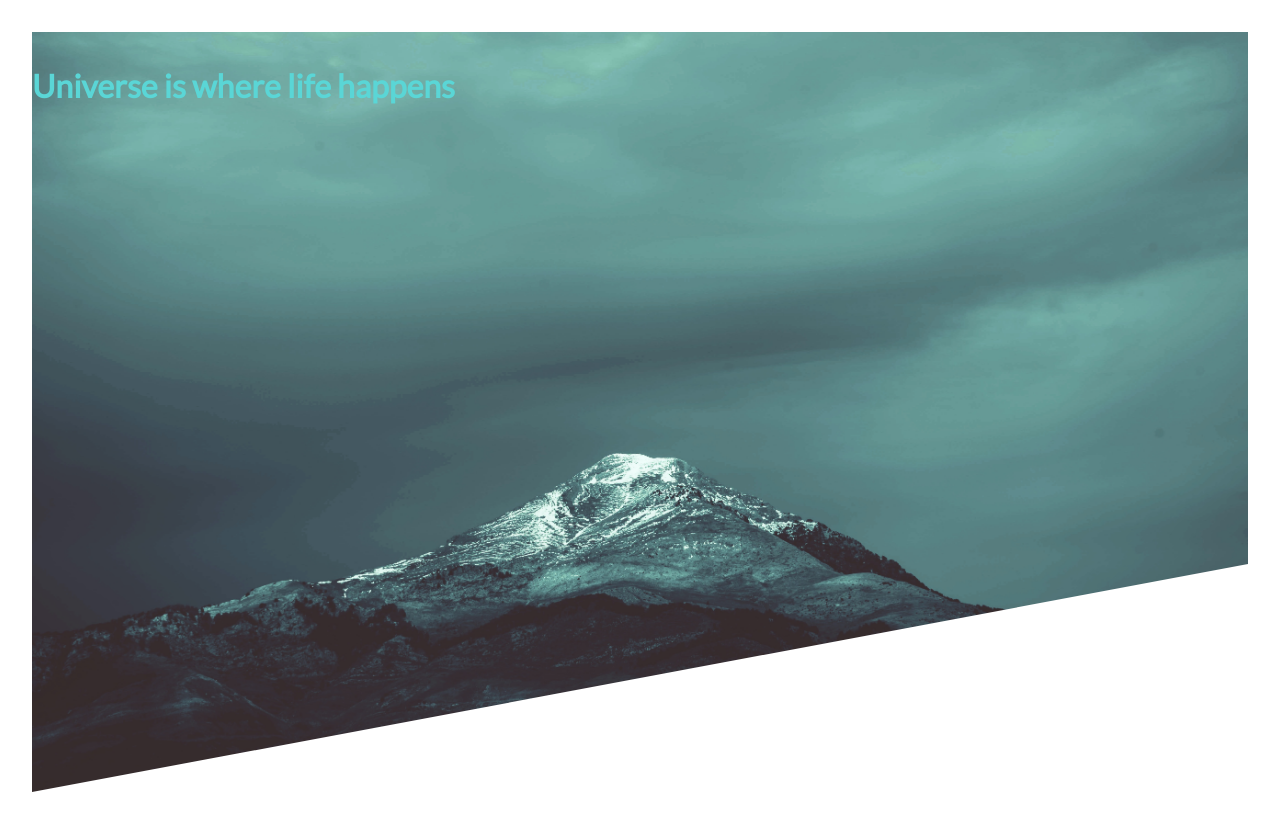
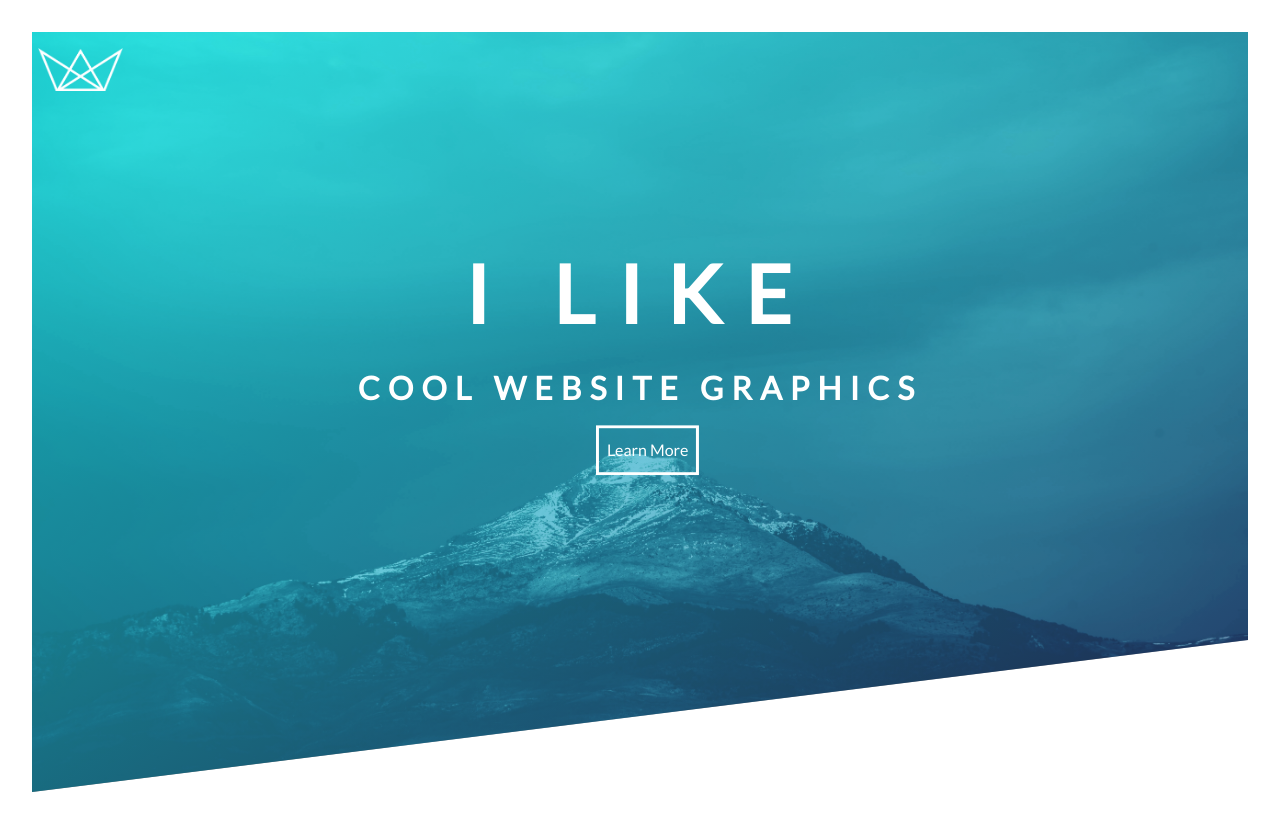
Before and after one commit to UKApdos/weird-page, a plain HTML site: page index.html in a window 1280 px wide. Drawn offline with Linux system fonts and the light colour scheme.

Commit message:
Cool graphics

```diff
--- a/css/style.css
+++ b/css/style.css
@@ -1,7 +1,7 @@
 :root {
-    --dark-color: rgb(0, 68, 156);
-    --medium-color: rgb(59, 109, 160);
-    --light-color: rgb(90, 214, 214);
+    --dark-color: rgba(0, 0, 0, 0.65);
+    --medium-color: rgba(0, 20, 110, 0.45);
+    --light-color: rgba(0, 255, 255, 0.65);
 }
 
 *{
@@ -14,14 +14,107 @@ body {
     font-family: 'Lato', sans-serif;
     font-size: 1rem;
     line-height: 1.7;
-    color: rgb(90, 214, 214);
+    color: rgba(0, 11, 61, 0.55);
     padding: 2rem;
 }
 
 header {
     height: 95vh;
-    background-image: url(img/landscape.jpg);
+    background-image: linear-gradient(to bottom right, var(--light-color), var(--medium-color)), url('../img/landscape.jpg');
     background-size: cover;
     background-position: top;
-    clip-path: polygon(0 0, 100% 0, 100% 70%, 0 100%);
+    clip-path: polygon(0 0, 100% 0, 100% 80%, 0 100%);
 }
+
+.logo-box {
+    position: absolute;
+    top: 6%;
+    left: 3%;
+}
+
+.logo {
+    height: 2.7rem;
+}
+
+.text-box {
+    position: absolute;
+    top: 40%;
+    left: 50%;
+    transform: translate(-50%, -50%);
+}
+
+.heading-primary {
+    color: white;
+    text-transform: uppercase;
+}
+
+.heading-primary-main {
+    display: block;
+    text-align: center;
+    font-size: 5rem;
+    letter-spacing: 1.5rem;
+    animation-name: heading-main;
+    animation-duration: 3s;
+    animation-timing-function: ease-out;
+}
+
+@keyframes heading-main {
+    0% {opacity: 0;
+        transform: translateX(-100px);
+    }
+
+    80% {
+        transform: translateX(10px)
+    }
+
+    100% {
+        opacity: 1;
+    }
+}
+
+.heading-primary-sub {
+    display: block;
+    animation-name: heading-sub;
+    animation-duration: 3s;
+    animation-timing-function: ease-out;
+    letter-spacing: 0.5rem;
+    text-align: center;
+}
+
+@keyframes heading-sub {
+    0% {opacity: 0;
+        transform: translateX(100px);
+    }
+
+    80% {
+        transform: translateX(-10px)
+    }
+
+    100% {
+        opacity: 1;
+    }
+}
+.btn {
+    display: inline-block;
+    color: white;
+    position: absolute;
+    top: 110%;
+    left: 50%;
+    transform: translate(-58%, -50%);
+    text-decoration: none;
+    border: 3px solid white;
+    padding: 0.5rem;
+    margin: 1rem;
+    opacity: 0;
+    animation-name: btn;
+    animation-duration: 3s;
+    animation-fill-mode: forwards;
+    animation-delay: 1s;
+    transition-property: transform;
+    transition-duration: 3s;
+}
+
+@keyframes btn {
+    0% {opacity: 0;}
+    100% {opacity: 1;}
+}
--- a/index.html
+++ b/index.html
@@ -6,21 +6,20 @@
     <meta http-equiv="X-UA-Compatible" content="ie=edge">
     <link href="https://fonts.googleapis.com/css2?family=Lato&display=swap" rel="stylesheet">
     <link rel="stylesheet" href="css/style.css">
-    <title>Landing Page</title>
+    <title>My Landing Page</title>
 </head>
 <body>
-
     <header class="header">
-
-    <div class=".logo-box">
-    <img src="img/logo-white.png" alt="">
+        <div class="logo-box">
+            <img class="logo" src="img/logo-white.png" alt="">
         </div>
 
         <div class="text-box">
             <h1 class="heading-primary">
-            <span class="heading-primary-main">Universe</span>
-            <span class="heading-primary-sub">is where life happens</span>
+                <span class="heading-primary-main">I like</span>
+                <span class="heading-primary-sub">Cool website graphics</span>
             </h1>
+            <a href="#" class="btn">Learn More</a>
         </div>
 
     </header>
```
Also changed, not shown: img/landscape.jpg (renamed from css/img/landscape.jpg), img/logo-white.png (renamed from css/img/logo-white.png). Lines whose indentation alone changed are shown as unchanged.
